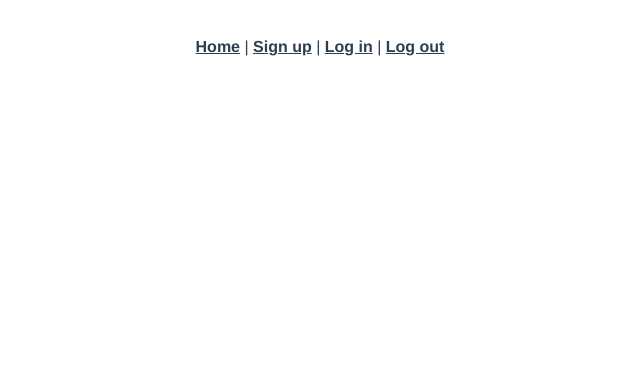
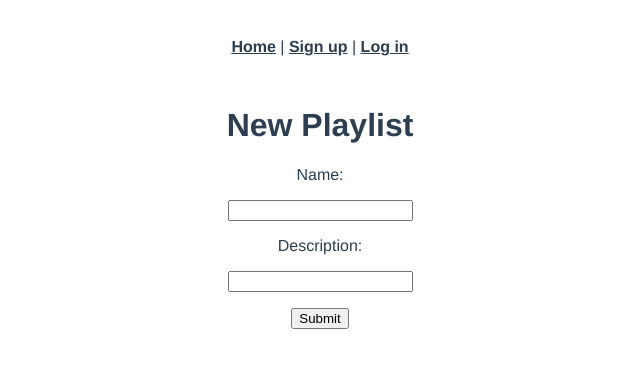
Before and after one commit to fjantelo/capstone-frontend, a Vue app: page /playlists/new in a window 1280 px wide. Shown: the top 368 px of the page, without its empty margins (320-960 px from the left). Built offline with nearby package versions, Linux system fonts and the light colour scheme.

Commit message:
Adds PlaylistsNew.vue with route and link from home page, adds isLoggedIn logic to template

```diff
--- a/src/App.vue
+++ b/src/App.vue
@@ -1,15 +1,33 @@
 <template>
-  <nav>
+  <nav v-if="!isLoggedIn">
     <router-link to="/">Home</router-link>
     |
     <router-link to="/signup">Sign up</router-link>
     |
     <router-link to="/login">Log in</router-link>
+  </nav>
+  <nav v-if="isLoggedIn">
+    <router-link to="/">Home</router-link>
     |
     <router-link to="/logout">Log out</router-link>
   </nav>
   <router-view />
 </template>
+
+<script>
+export default {
+  data: function () {
+    return {
+      isLoggedIn: false,
+    };
+  },
+  watch: {
+    $route: function () {
+      this.isLoggedIn = !!localStorage.jwt;
+    },
+  },
+};
+</script>
 
 <style>
 #app {
--- a/src/router/index.js
+++ b/src/router/index.js
@@ -3,6 +3,7 @@ import HomeView from "../views/HomeView.vue";
 import LoginView from "../views/LoginView.vue";
 import SignupView from "../views/SignupView.vue";
 import LogoutView from "../views/LogoutView.vue";
+import PlaylistsNew from "../views/PlaylistsNew.vue";
 
 const routes = [
   {
@@ -25,6 +26,11 @@ const routes = [
     name: "logout",
     component: LogoutView,
   },
+  {
+    path: "/playlists/new",
+    name: "playlists-new",
+    component: PlaylistsNew,
+  },
 ];
 
 const router = createRouter({
--- a/src/views/HomeView.vue
+++ b/src/views/HomeView.vue
@@ -7,6 +7,7 @@
     </div>
     <div>
       <p>Welcome, {{ user }}</p>
+      <button v-on:click="newPlaylist()">New Playlist</button>
       <h1>My Playlists</h1>
       <div v-for="playlist in playlists" v-bind:key="playlist.id">
         <h3>{{ playlist.name }}</h3>
@@ -38,6 +39,9 @@ export default {
         console.log("User's playlists:", this.playlists);
       });
     },
+    newPlaylist: function () {
+      this.$router.push("/playlists/new");
+    },
   },
 };
 </script>
--- /dev/null
+++ b/src/views/PlaylistsNew.vue
@@ -0,0 +1,44 @@
+<template>
+  <div class="playlists-new">
+    <form v-on:submit.prevent="createPlaylist()">
+      <h1>New Playlist</h1>
+      <label>Name:</label>
+      <p></p>
+      <input type="text" v-model="newPlaylistParams.name" />
+      <p></p>
+      <label>Description:</label>
+      <p></p>
+      <input type="text" v-model="newPlaylistParams.description" />
+      <p></p>
+      <input type="submit" value="Submit" />
+    </form>
+  </div>
+</template>
+
+<script>
+import axios from "axios";
+
+export default {
+  data: function () {
+    return {
+      newPlaylistParams: {},
+      errors: [],
+      status: "",
+    };
+  },
+  methods: {
+    createPlaylist: function () {
+      axios
+        .post("/playlists.json", this.newPlaylistParams)
+        .then((response) => {
+          console.log(response.data);
+          this.$router.push("/");
+        })
+        .catch((error) => {
+          this.errors = error.response.data.errors;
+          this.status = error.response.status;
+        });
+    },
+  },
+};
+</script>
```
